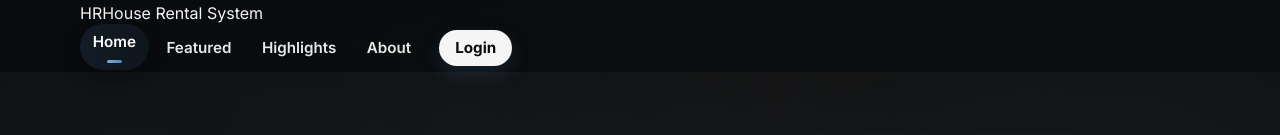
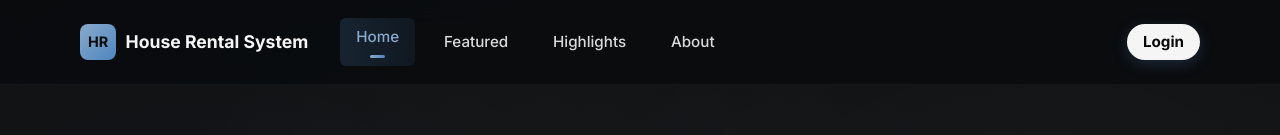
Before and after one commit to samuelabera21/House-Rental-System, a Next.js app: page / in a window 1280 px wide. Shown: the top 135 px of the page. Built offline with nearby package versions, Linux system fonts and the light colour scheme.

Commit message:
HS-21: Update navbar styling - professional dark theme with login button on far right

```diff
--- a/styles/globals.css
+++ b/styles/globals.css
@@ -107,17 +107,50 @@ a {
   top: 0;
   z-index: 40;
   width: 100%;
-  border-bottom: 1px solid rgba(148, 163, 184, 0.25);
-  background: rgba(248, 250, 252, 0.88);
-  backdrop-filter: blur(10px);
+  border-bottom: 1px solid rgba(255, 255, 255, 0.04);
+  background: rgba(10, 12, 14, 0.95);
+  backdrop-filter: blur(12px);
+  padding: 0.75rem 0;
 }
 
 .navbar {
-  min-height: 72px;
+  min-height: 60px;
   display: flex;
   align-items: center;
   justify-content: space-between;
-  gap: 1rem;
+  gap: 2rem;
+}
+
+.navbar-pill {
+  display: flex;
+  align-items: center;
+  gap: 2rem;
+  width: 100%;
+  justify-content: space-between;
+}
+
+.navbar-brand {
+  display: flex;
+  align-items: center;
+  gap: 0.6rem;
+  font-weight: 700;
+  font-size: 1.1rem;
+  color: hsl(var(--text));
+  flex-shrink: 0;
+}
+
+.navbar-brand-badge {
+  display: inline-flex;
+  align-items: center;
+  justify-content: center;
+  width: 36px;
+  height: 36px;
+  border-radius: 8px;
+  background: linear-gradient(135deg, #89aacc 0%, #4e85bf 100%);
+  color: hsl(var(--bg));
+  font-weight: 800;
+  font-size: 0.9rem;
+  flex-shrink: 0;
 }
 
 .brand {
@@ -129,7 +162,8 @@ a {
 .nav-links {
   display: flex;
   align-items: center;
-  gap: 0.3rem;
+  gap: 0.8rem;
+  flex: 1;
 }
 
 .nav-links {
@@ -138,12 +172,13 @@ a {
 
 .nav-main {
   display: flex;
-  gap: 0.3rem;
+  gap: 0.8rem;
   align-items: center;
 }
 
 .auth-actions {
   margin-left: auto;
+  flex-shrink: 0;
 }
 
 .btn.active-login {
@@ -155,7 +190,7 @@ a {
   display: flex;
   align-items: center;
   position: relative;
-  margin-left: 0.35rem;
+  margin-left: auto;
 }
 
 .nav-account-btn {
@@ -264,19 +299,29 @@ a {
 }
 
 .nav-link {
-  padding: 0.45rem 0.8rem;
-  border-radius: 999px;
-  color: #1e293b;
-  font-weight: 600;
+  padding: 0.5rem 1rem;
+  border-radius: 6px;
+  color: rgba(255, 255, 255, 0.85);
+  font-weight: 500;
   font-size: 0.95rem;
   transition:
     background-color 180ms ease,
     color 180ms ease;
+  white-space: nowrap;
 }
 
 .nav-link:hover {
-  background: #dbeafe;
-  color: var(--primary-deep);
+  background: rgba(137, 170, 204, 0.15);
+  color: #ffffff;
+}
+
+.nav-link.active {
+  background: linear-gradient(
+    90deg,
+    rgba(78, 133, 191, 0.2),
+    rgba(78, 133, 191, 0.1)
+  );
+  color: #89aacc;
 }
 
 /* Auth action buttons on navbar */
@@ -284,7 +329,6 @@ a {
   display: inline-flex;
   align-items: center;
   gap: 0.5rem;
-  margin-left: 0.65rem;
 }
 
 .btn {
@@ -292,9 +336,9 @@ a {
   align-items: center;
   justify-content: center;
   gap: 0.5rem;
-  padding: 0.45rem 0.9rem;
-  border-radius: 999px;
-  font-weight: 700;
+  padding: 0.5rem 1.2rem;
+  border-radius: 6px;
+  font-weight: 600;
   font-size: 0.95rem;
   line-height: 1;
   cursor: pointer;
@@ -302,58 +346,34 @@ a {
     transform 140ms ease,
     box-shadow 160ms ease,
     background-color 160ms ease;
+  border: none;
 }
 
 .btn-outline {
   background: transparent;
   color: hsl(var(--text));
-  border: 1px solid rgba(255, 255, 255, 0.06);
-  backdrop-filter: blur(6px);
+  border: 1px solid rgba(255, 255, 255, 0.15);
 }
 
 .btn-outline:hover {
-  transform: translateY(-2px);
-  background: rgba(255, 255, 255, 0.03);
+  background: rgba(255, 255, 255, 0.08);
+  border-color: rgba(255, 255, 255, 0.25);
 }
 
 .btn-primary {
-  background: linear-gradient(90deg, #89aacc 0%, #4e85bf 100%);
+  background: linear-gradient(135deg, #89aacc 0%, #4e85bf 100%);
   color: hsl(var(--bg));
-  border: none;
-  box-shadow: 0 8px 20px rgba(78, 133, 191, 0.18);
+  box-shadow: 0 4px 15px rgba(78, 133, 191, 0.25);
 }
 
 .btn-primary:hover {
   transform: translateY(-2px);
-  filter: saturate(1.05) brightness(1.02);
-}
-
-/* Make nav links subtle on dark header */
-.navbar-wrap {
-  background: rgba(10, 12, 14, 0.86);
-  border-bottom: 1px solid rgba(255, 255, 255, 0.04);
-  color: hsl(var(--text));
-  transition: background 240ms ease, background-color 240ms ease;
-}
-
-.nav-link {
-  color: rgba(255, 255, 255, 0.9);
-}
-
-.nav-link:hover {
-  background: rgba(255, 255, 255, 0.03);
-  color: #ffffff;
-}
-
-.nav-link.active {
-  background: linear-gradient(
-    90deg,
-    rgba(78, 133, 191, 0.14),
-    rgba(78, 133, 191, 0.08)
-  );
-  color: #ffffff;
-  box-shadow: 0 6px 18px rgba(4, 6, 8, 0.45);
-  transform: translateY(-1px);
+  box-shadow: 0 6px 20px rgba(78, 133, 191, 0.35);
+}
+
+.btn.active-login {
+  box-shadow: 0 10px 30px rgba(78, 133, 191, 0.3);
+  transform: translateY(-2px);
 }
 
 .nav-link.active::after {
```
